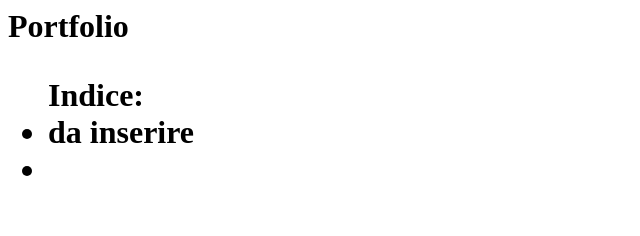
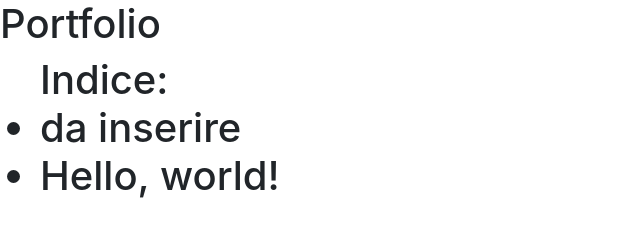
Before and after one commit to Giordana98/Elementi-di-informatica, a plain HTML site: page portfolio.html in a window 1280 px wide. Shown: the whole page, without its empty margins (0-640 px from the left). Drawn offline with nearby package versions, Linux system fonts and the light colour scheme.

Commit message:
bootstrap portfolio

```diff
--- a/portfolio.html
+++ b/portfolio.html
@@ -1,3 +1,25 @@
 <h1>Portfolio<h1>
 <ul>Indice:
 <li>da inserire<li>
+  <!doctype html>
+  <html lang="en">
+    <head>
+      <!-- Required meta tags -->
+      <meta charset="utf-8">
+      <meta name="viewport" content="width=device-width, initial-scale=1, shrink-to-fit=no">
+
+      <!-- Bootstrap CSS -->
+      <link rel="stylesheet" href="https://stackpath.bootstrapcdn.com/bootstrap/4.1.0/css/bootstrap.min.css" integrity="sha384-9gVQ4dYFwwWSjIDZnLEWnxCjeSWFphJiwGPXr1jddIhOegiu1FwO5qRGvFXOdJZ4" crossorigin="anonymous">
+
+      <title>Hello, world!</title>
+    </head>
+    <body>
+      <h1>Hello, world!</h1>
+
+      <!-- Optional JavaScript -->
+      <!-- jQuery first, then Popper.js, then Bootstrap JS -->
+      <script src="https://code.jquery.com/jquery-3.3.1.slim.min.js" integrity="sha384-q8i/X+965DzO0rT7abK41JStQIAqVgRVzpbzo5smXKp4YfRvH+8abtTE1Pi6jizo" crossorigin="anonymous"></script>
+      <script src="https://cdnjs.cloudflare.com/ajax/libs/popper.js/1.14.0/umd/popper.min.js" integrity="sha384-cs/chFZiN24E4KMATLdqdvsezGxaGsi4hLGOzlXwp5UZB1LY//20VyM2taTB4QvJ" crossorigin="anonymous"></script>
+      <script src="https://stackpath.bootstrapcdn.com/bootstrap/4.1.0/js/bootstrap.min.js" integrity="sha384-uefMccjFJAIv6A+rW+L4AHf99KvxDjWSu1z9VI8SKNVmz4sk7buKt/6v9KI65qnm" crossorigin="anonymous"></script>
+    </body>
+  </html>
```
